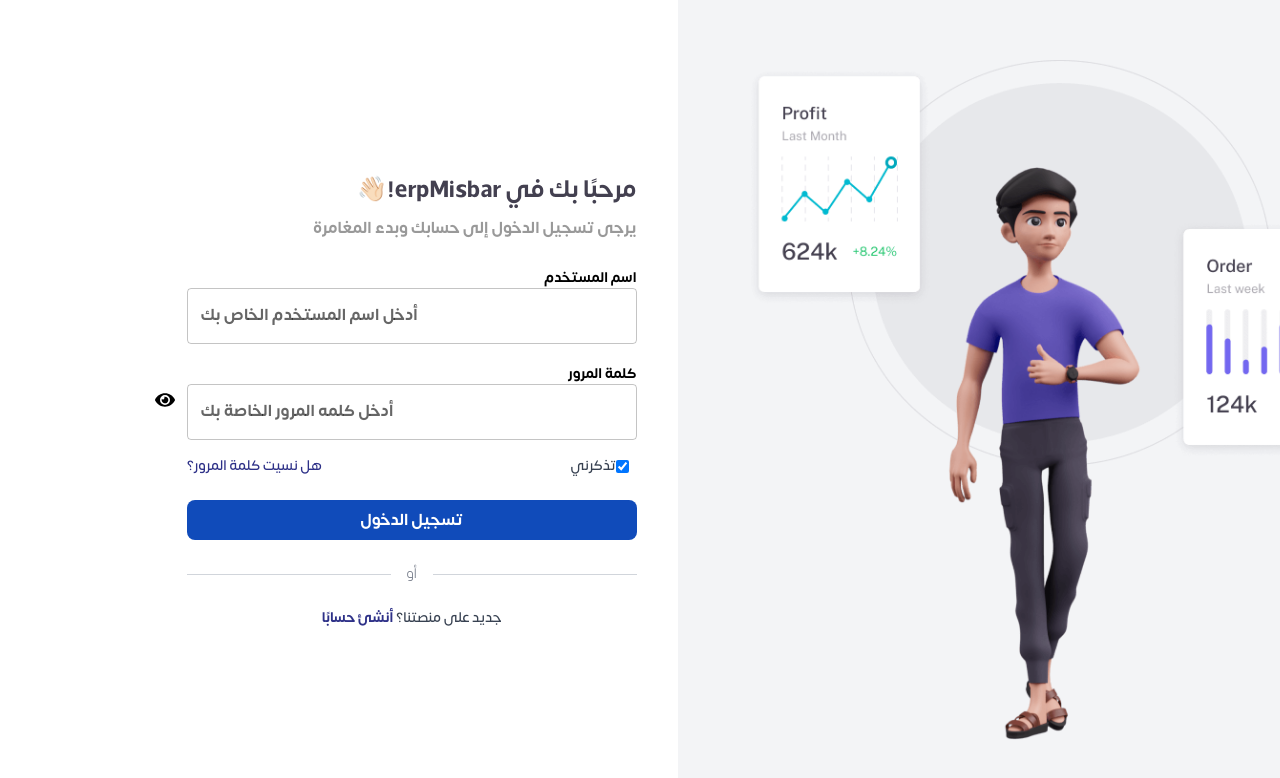
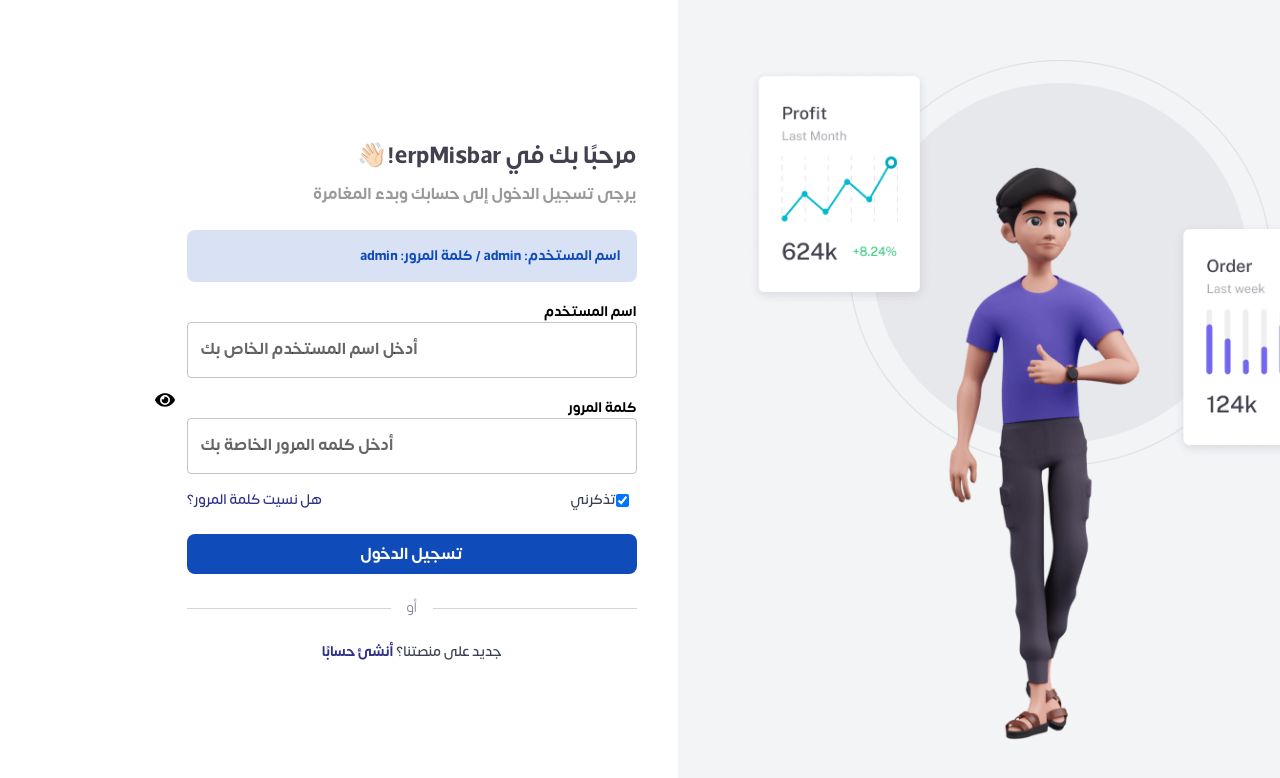
Before and after one commit to Abdullrahman-Misbar/misbarERP-new, a React (Vite) app: page /login in a window 1280 px wide. Shown: the top 778 px of the page. Built offline with nearby package versions, Linux system fonts and the light colour scheme; a web font is replaced by a local one; what i18next-xhr-backend would draw is missing.

Commit message:
logint page desigen donee

```diff
--- a/src/components/templates/login/MainData.tsx
+++ b/src/components/templates/login/MainData.tsx
@@ -24,6 +24,10 @@
             <p className="text-light mt-2 font-somarBold">
               يرجى تسجيل الدخول إلى حسابك وبدء المغامرة
             </p>
+          </div>
+
+          <div className="bg-[#104bba29] text-[#104bba] px-4 py-4 rounded-lg text-sm mb-4 font-somarBold relative">
+            <p>اسم المستخدم: admin / كلمة المرور: admin</p>
           </div>
 
           <Form>
```
